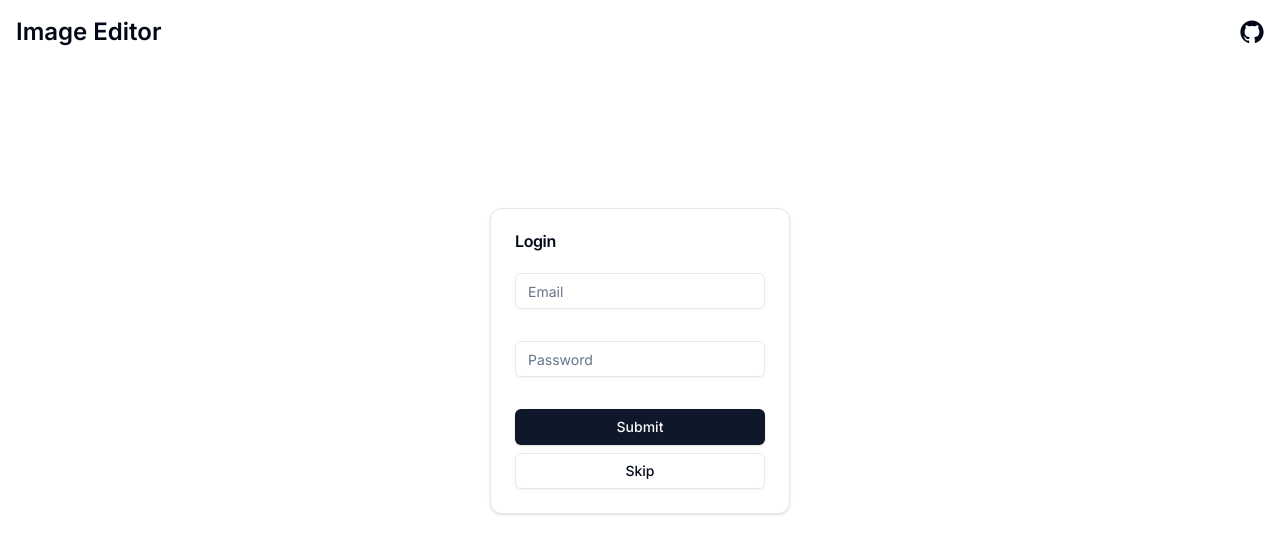
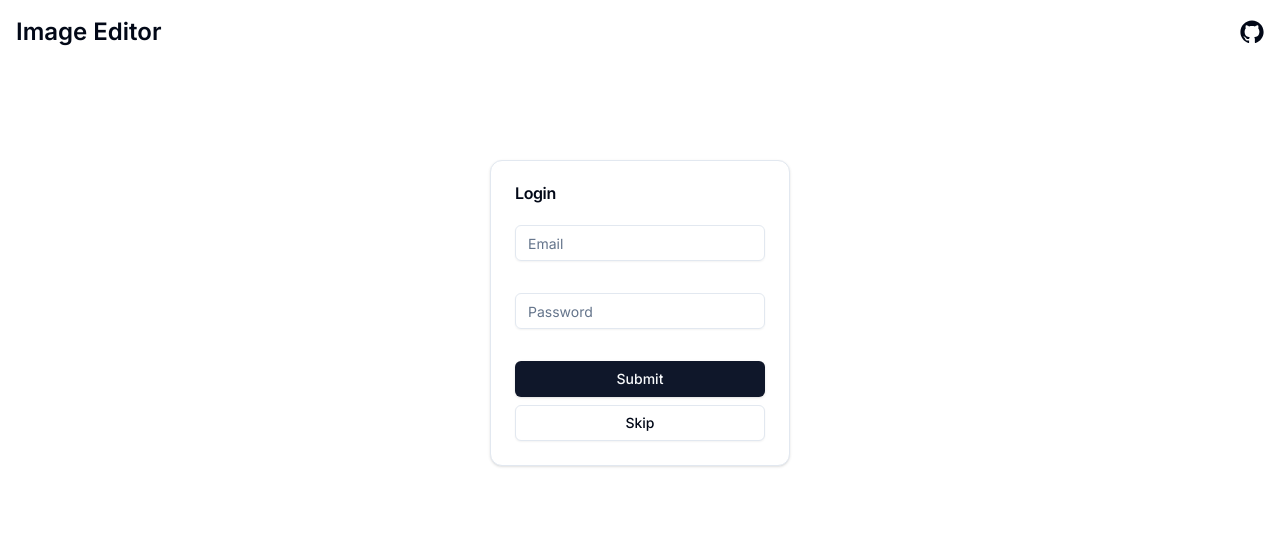
Before and after one commit to alabhyajindal/image-editor, a Next.js app: page / in a window 1280 px wide. Shown: the top 554 px of the page. Built offline with nearby package versions, Linux system fonts and the light colour scheme.

Commit message:
Improved layout

```diff
--- a/src/app/editor/page.js
+++ b/src/app/editor/page.js
@@ -237,11 +237,9 @@ export default function Home() {
         </div>
       )}
       <div>
-        <canvas ref={canvasRef} className='w-full' id='canvas'></canvas>
-      </div>
-      <div>
+        <canvas ref={canvasRef} className='w-full mt-2' id='canvas'></canvas>
         {selectedImage ? (
-          <div className='my-12 grid grid-cols-4 grid-rows-2 gap-6'>
+          <div className='mt-12 grid grid-cols-4 grid-rows-2 gap-6'>
             <Button className='col-span-2' onClick={() => setTextOpen(true)}>
               Text
             </Button>
--- a/src/app/layout.js
+++ b/src/app/layout.js
@@ -15,7 +15,7 @@ export default function RootLayout({ children }) {
   return (
     <html lang='en'>
       <body className={inter.className}>
-        <section className='flex flex-col gap-12 min-h-screen'>
+        <section className='flex flex-col min-h-screen'>
           <header className='flex items-center justify-between w-full p-4'>
             <h1 className='text-2xl font-semibold'>
               <Link href='/'>Image Editor</Link>
```
